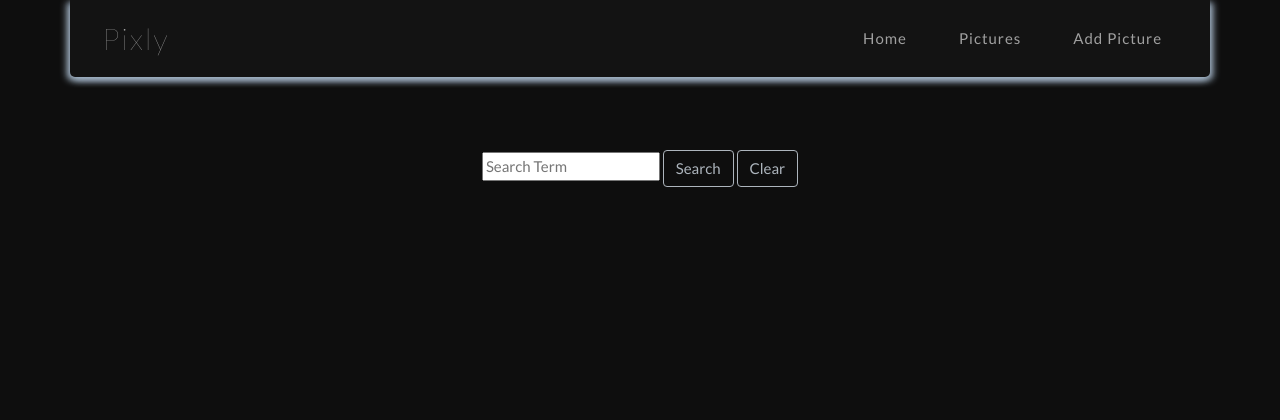
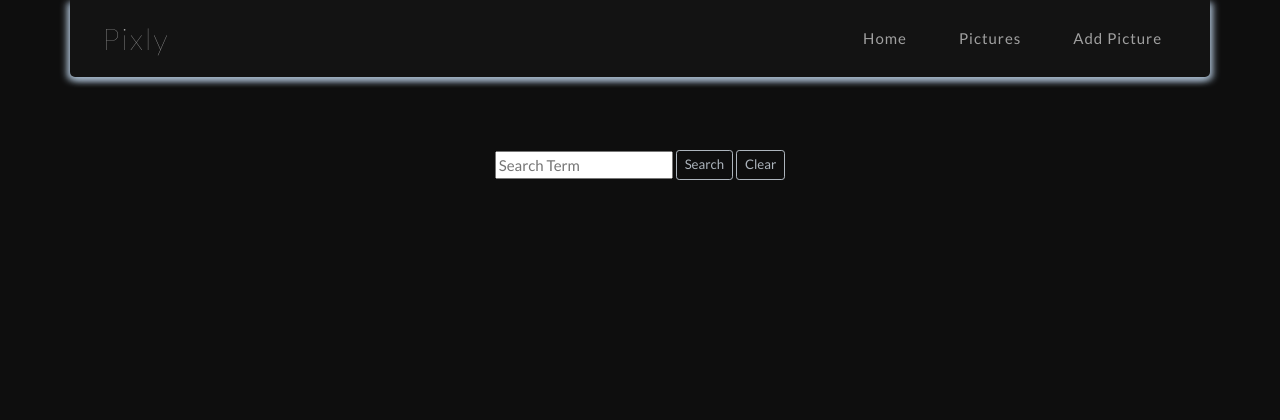
Before and after one commit to kellenrowe/pixly, a Flask app: page /images in a window 1280 px wide. Shown: the top 420 px of the page. Run offline with Flask 2, Linux system fonts and the light colour scheme; data that the repository does not hold is empty; some libraries are stand-ins or nearby versions.

Commit message:
fixed alignment of search form on pictures page

```diff
--- a/templates/all_pictures.html
+++ b/templates/all_pictures.html
@@ -1,22 +1,27 @@
 {% extends 'base.html' %} {% block content %}
-<link rel="stylesheet" href="/static/all_pictures.css">
+<link rel="stylesheet" href="/static/all_pictures.css" />
 
 <div class="container allPicsDiv mx-auto">
   <form action="/images" class="form-group text-center mb-5" method="get">
-        <!-- <select name="searchField">
-            <option value="caption">Caption</option>
-            <option value="photographer">Photographer</option>
-        </select> -->
-        <input  placeholder="Search Term" name="search">
-        <button class="btn btn-outline-light" type="submit">Search</button>
-        <button formaction="/images" class="btn btn-outline-light" type="submit">Clear</button>
+    <input class="align-middle" placeholder="Search Term" name="search" />
+    <button class="btn btn-sm btn-outline-light align-middle" type="submit">
+      Search
+    </button>
+    <button
+      formaction="/images"
+      class="btn btn-sm btn-outline-light align-middle"
+      type="submit"
+    >
+      Clear
+    </button>
   </form>
   <div class="row mx-auto">
     {% for picture in pictures %}
-        <div class="col-11 col-sm-10 col-md-6 col-lg-4
-                    text-center mb-5 mx-auto mx-md-0 picCaption">
+    <div
+      class="col-11 col-sm-10 col-md-6 col-lg-4 text-center mb-5 mx-auto mx-md-0 picCaption"
+    >
       <a href="/images/{{picture.id}}">
-                <img class="image" src="{{picture.url}}">
+        <img class="image" src="{{picture.url}}" />
       </a>
       <p class="mb-0 mt-1">Photographer: {{picture.photog}}</p>
       <p>{{picture.caption}}</p>
```
Lines whose indentation alone changed are shown as unchanged.
